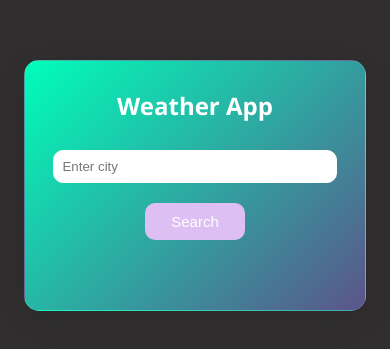
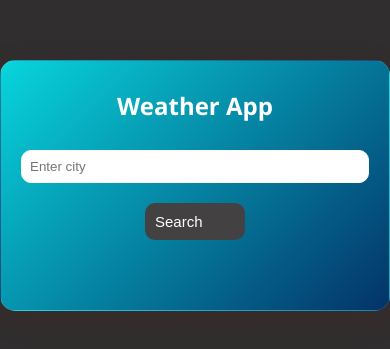
Before and after one commit to Keerthanajaya/Weatherupdts, a plain HTML site: page index.html in a window 390 px wide. Shown: the part 237-586 px from the top of the page. Drawn offline with Linux system fonts and the light colour scheme.

Commit message:
finish Weatherupdts

```diff
--- a/index.html
+++ b/index.html
@@ -9,9 +9,9 @@
 <body>
     <div id="weather-container">
         <h2>Weather App</h2>
+        <div id="input-container">
         <input type="text" id="city" placeholder="Enter city">
-        <button onclick="getWeather()">Search</button>
-
+        <button onclick="getWeather()">Search</button></div>
         <img id="weather-icon" alt="Weather Icon">
 
         <div id="temp-div"></div>
--- a/style.css
+++ b/style.css
@@ -9,11 +9,11 @@ body {
 }
 
 #weather-container {
-    background: linear-gradient(135deg,#00feba,#5b548a);
+    background: linear-gradient(135deg,#08d5dc,#033369);
     max-width: 400px;
     padding: 20px;
     border-radius: 15px;
-    box-shadow: 0 8px 32px rgba(0, 0, 0, 0.1);
+    box-shadow: 0 8px 32px rgba(158, 5, 5, 0.1);
     backdrop-filter: blur(10px);
     border: 1px solid rgba(255, 255, 255, 0.1);
     text-align: center;
@@ -23,30 +23,36 @@ h2, label, p {
     color: #fff;
     margin: 8px 0;
 }
-
+input-container{
+    width:100%;
+    margin-top: 20px;
+}
 input {
-    width: calc(100% - 16px);
+    width: 100%;
     padding: 8px;
     box-sizing: border-box;
     border-radius: 10px;
     border: 1px solid white;
     margin-top: 20px;
+    margin-bottom: 20px;
 }
 
 button {
-    background: #debff4;
-    color: white;
+    display:flex;
+    align-items: center;
+    background: #434141;
+    color:white;
     padding: 10px;
     border: none;
     border-radius: 10px;
     cursor: pointer;
-    margin-top: 20px;
+    margin:0 auto;
     width: 100px;
     font-size: 15px;
 }
 
 button:hover {
-    background: #8b48d7;
+    background: #292828;
 }
 
 #temp-div p {
@@ -60,10 +66,11 @@ button:hover {
 
 #weather-icon {
     width: 200px;
-    height: 200px;
+    max-width: 200px;
+    height:200px ;
     margin: 0 auto 10px;
     margin-bottom: 0;
-    display: none;
+    display:none;
 }
 
 #hourly-forecast {
@@ -71,7 +78,7 @@ button:hover {
     overflow-x: auto;
     white-space: nowrap;
     display: flex;
-    justify-content: space-between;
+    justify-content: flex-start;
 }
 
 .hourly-item {
@@ -94,3 +101,17 @@ button:hover {
     color: #fff;
     margin-top: 10px;
 }
+
+@media (max-width: 600px) {
+    #weather-container {
+        width: 100%;
+    }
+
+    #temp-div p {
+        font-size: 40px;
+    }
+
+    #weather-info {
+        font-size: 16px;
+    }
+}
```
